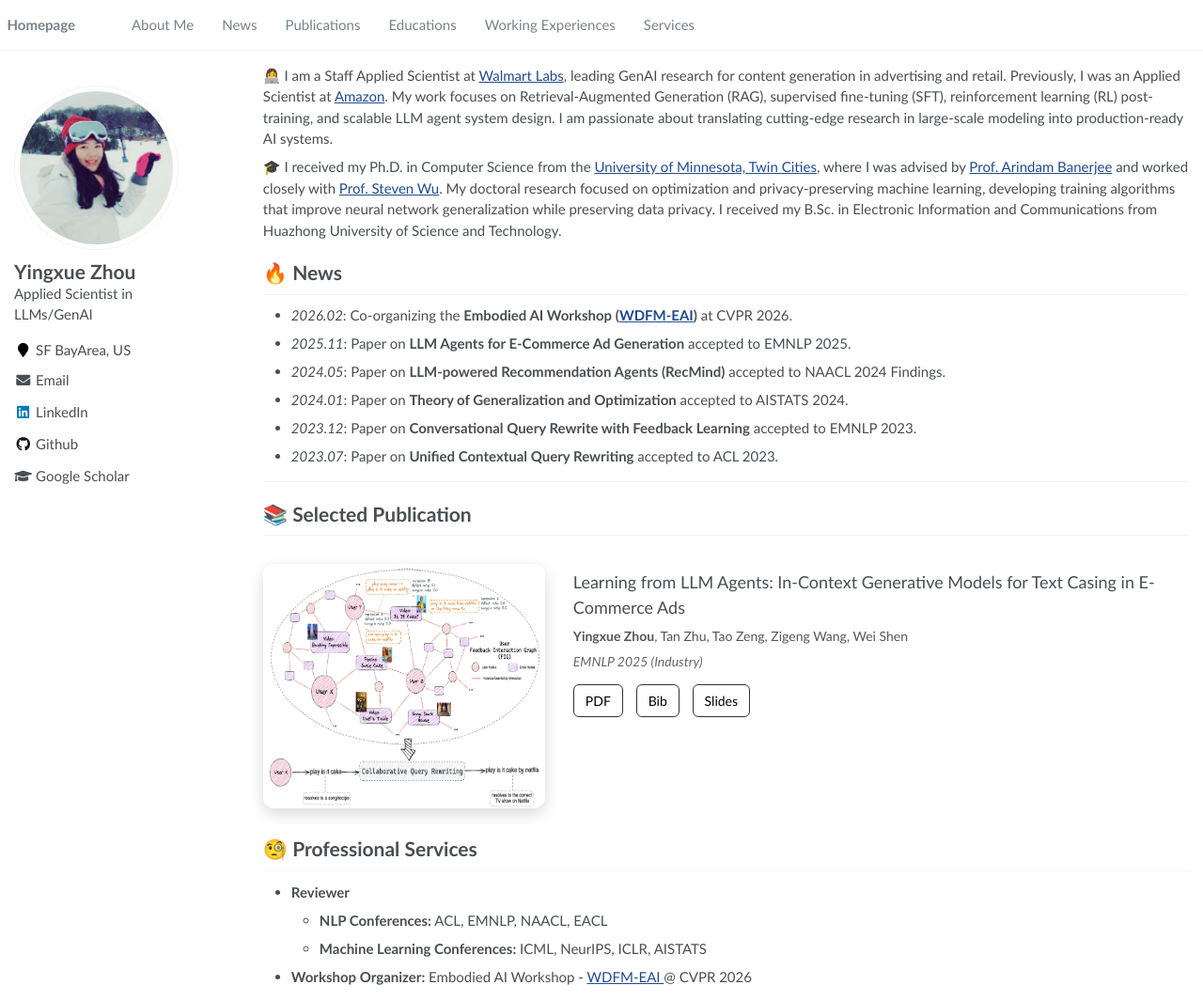
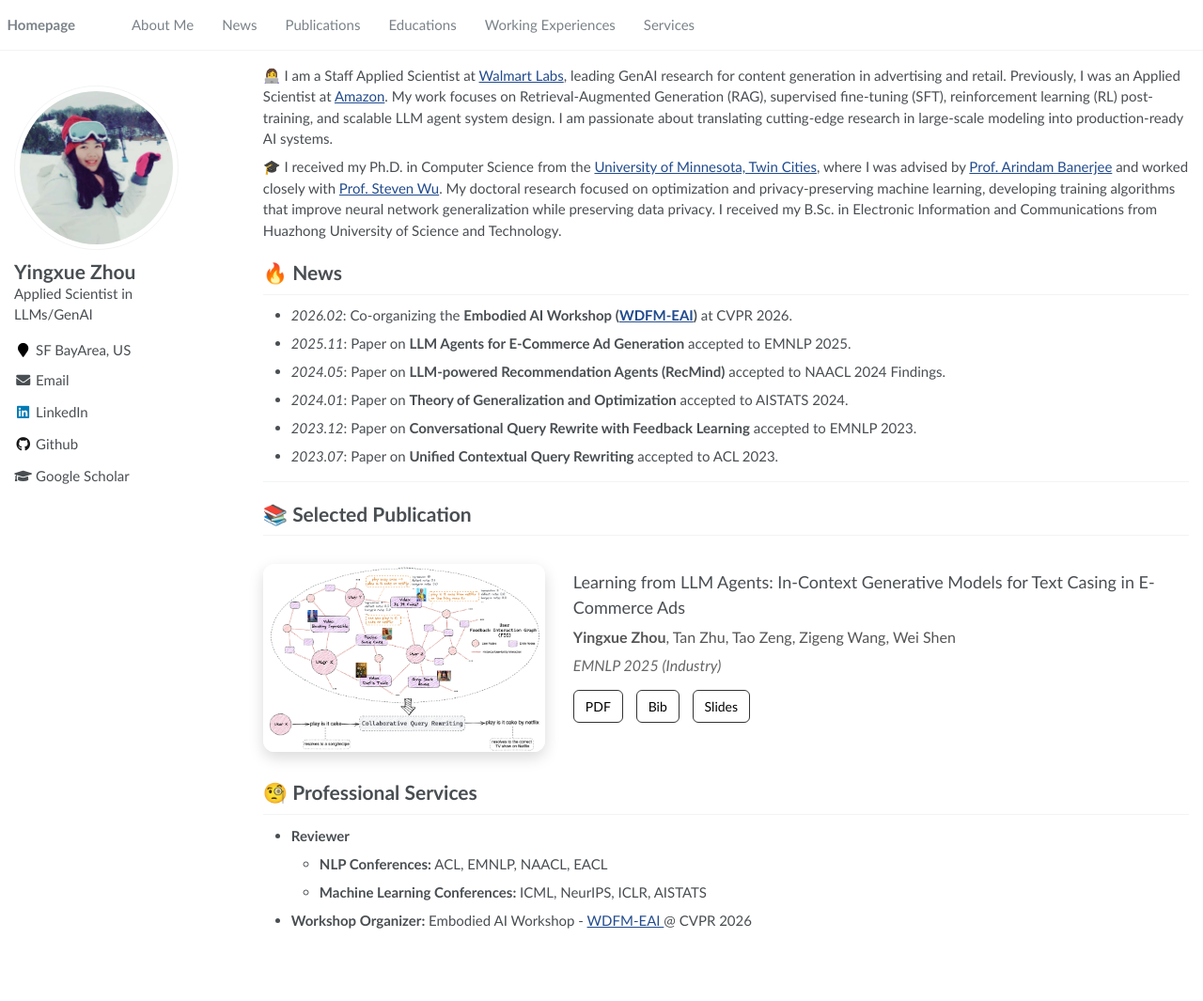
Before and after one commit to yzhou0877/yzhou0877.github.io, a Jekyll site: the page built from _pages/about.md, in a window 1280 px wide and 1065 px high. Shown: the whole window at 94% size. Built offline with Jekyll 4.4.1, drawn with Linux system fonts in a browser that asks for light colours.

Commit message:
Update _publications.scss

```diff
--- a/_sass/_publications.scss
+++ b/_sass/_publications.scss
@@ -7,7 +7,7 @@
 
 .pub-img {
   width: 300px;
-  height: 260px;
+  height: 200px;
   border-radius: 12px;
   box-shadow: 0 6px 16px rgba(0,0,0,0.15);
 }
@@ -24,13 +24,13 @@
 
 .pub-authors {
   color: #555;
-  font-size: 14px;
+  font-size: 16px;
   margin-bottom: 6px;
 }
 
 .pub-venue {
   font-style: italic;
-  font-size: 14px;
+  font-size: 16px;
   margin-bottom: 14px;
   color: #666;
 }
```
